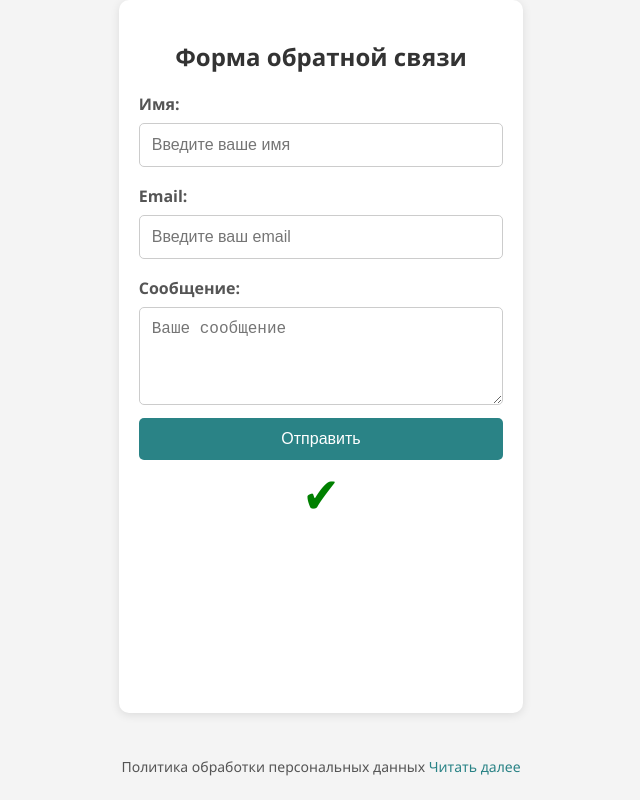
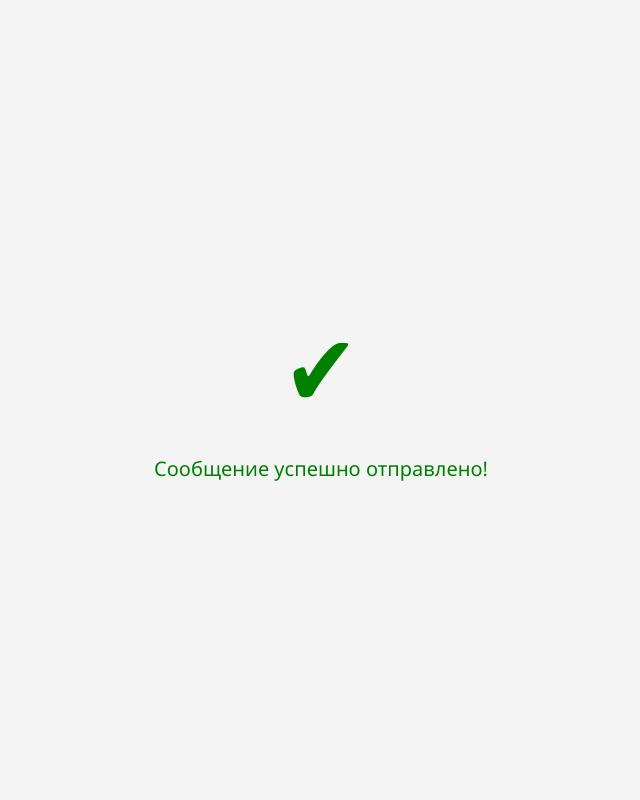
Before and after one commit to Daler2304/appjs, a website: page templates/admin.html in a window 1280 px wide. Both pictures are taken after typing "Sample", "name@example.com", "Sample" into the empty fields and a click on the button "Отправить". Shown: the whole page, without its empty margins (319-959 px from the left). Drawn offline with Linux system fonts and the light colour scheme; no server answers.

Commit message:
Add files via upload

```diff
--- a/server.js
+++ b/server.js
@@ -43,8 +43,8 @@ const transporter = nodemailer.createTransport({
     port: 587, // Порт для TLS
     secure: false, // Указываем false для использования TLS
     auth: {
-        user: "email", // Ваш полный адрес электронной почты
-        pass: "pass", // Ваш пароль от почты Outlook
+        user: "Sirozhidinov.DK.267@suitd.ru", // Ваш полный адрес электронной почты
+        pass: "927197368Daler", // Ваш пароль от почты Outlook
     },
 });
 
--- a/templates/admin.html
+++ b/templates/admin.html
@@ -16,8 +16,9 @@
                 padding: 0;
                 display: flex;
                 flex-direction: column;
-                min-height: 100vh;
                 justify-content: center; /* Центрирование содержимого */
+                align-items: center; /* Центрирование содержимого */
+                height: 100vh; /* Полная высота экрана */
             }
             * {
                 box-sizing: border-box;
@@ -30,6 +31,7 @@
                 border-radius: 10px;
                 box-shadow: 0 2px 10px rgba(0, 0, 0, 0.1);
                 margin: auto;
+                display: none; /* Скрываем контейнер формы */
             }
             h2 {
                 text-align: center;
@@ -55,11 +57,11 @@
             input[type="text"]:focus,
             input[type="email"]:focus,
             textarea:focus {
-                border-color: #4ca3af;
+                border-color: rgb(0, 160, 61);
                 outline: none;
             }
             button {
-                background-color: #2a8386;
+                background-color: #00a841;
                 color: white;
                 padding: 12px 20px;
                 border: none;
@@ -70,7 +72,13 @@
                 transition: background-color 0.3s;
             }
             button:hover {
-                background-color: #206568;
+                background-color: #00c94d;
+            }
+            .success-message {
+                font-size: 100px; /* Размер галочки */
+                color: green;
+                text-align: center;
+                display: none; /* Скрываем галочку по умолчанию */
             }
             footer {
                 text-align: center;
@@ -87,16 +95,10 @@
             footer a:hover {
                 text-decoration: underline;
             }
-            .success-message {
-                display: none; /* Скрываем галочку по умолчанию */
-                font-size: 50px;
-                color: green;
-                text-align: center;
-            }
         </style>
     </head>
     <body>
-        <div class="container">
+        <div class="container" id="form-container">
             <h2>Форма обратной связи</h2>
             <form id="feedback-form">
                 <label for="name">Имя:</label>
@@ -131,10 +133,13 @@
 
                 <button type="submit">Отправить</button>
             </form>
+        </div>
 
-            <div id="response-message" class="success-message">&#10004;</div>
-            <!-- Галочка -->
+        <div id="response-message" class="success-message">
+            &#10004;
+            <p style="font-size: 20px">Сообщение успешно отправлено!</p>
         </div>
+        <!-- Галочка -->
 
         <footer>
             <p>
@@ -144,6 +149,9 @@
         </footer>
 
         <script>
+            // Отображение контейнера формы
+            document.getElementById("form-container").style.display = "block";
+
             document
                 .getElementById("feedback-form")
                 .addEventListener("submit", async function (event) {
@@ -165,18 +173,18 @@
                         const result = await response.text(); // Ожидаем ответ от сервера
                         console.log(result); // Логируем ответ от сервера
 
-                        // Очищаем форму
-                        this.reset();
+                        // Очищаем страницу
+                        document.getElementById(
+                            "form-container"
+                        ).style.display = "none"; // Скрываем форму
 
-                        // Отображаем галочку
+                        document.querySelector("footer").style.display = "none";
+
                         document.getElementById(
                             "response-message"
-                        ).style.display = "block";
+                        ).style.display = "block"; // Отображаем галочку
                     } catch (error) {
                         console.error("Ошибка при отправке формы:", error);
-                        document.getElementById(
-                            "response-message"
-                        ).textContent = "Ошибка отправки формы.";
                     }
                 });
         </script>
```
